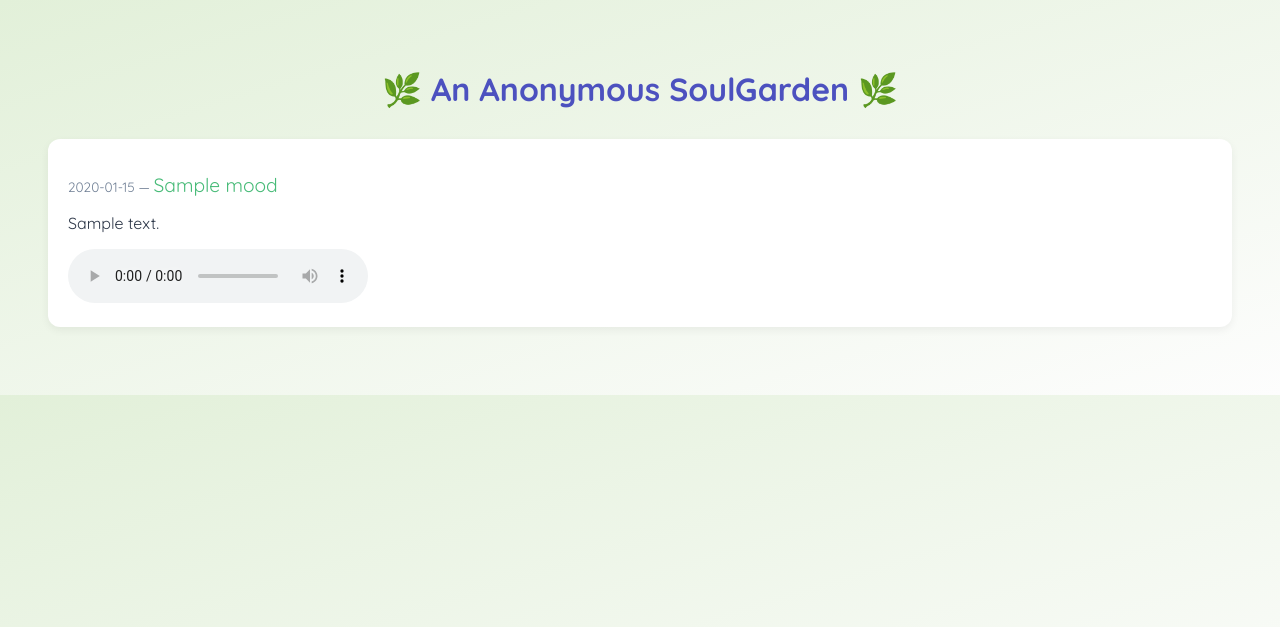
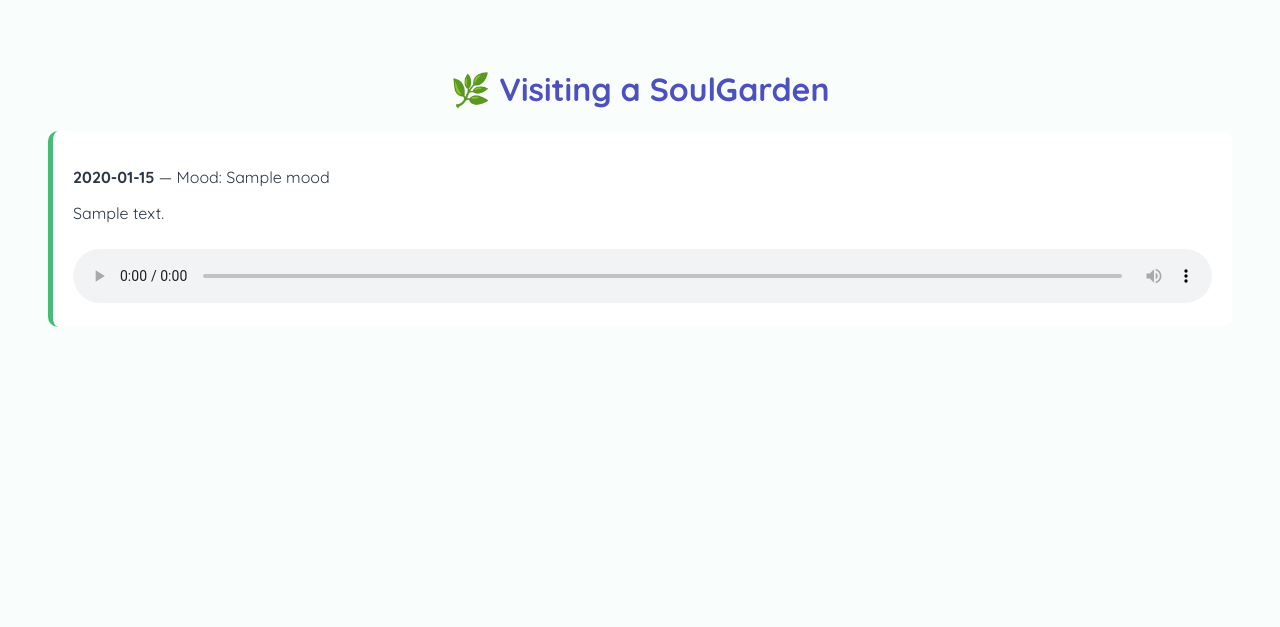
Before and after one commit to garvboiiiii/SoulGarden, a Flask app: page /visit_garden/1 in a window 1280 px wide. Shown: the top 627 px of the page. Run offline with Flask 3, Linux system fonts and the light colour scheme; a database or web service that is not in the repository returns one stand-in record (values such as "Sample title"); some libraries are stand-ins or nearby versions.

Commit message:
Update visit_garden.html

```diff
--- a/templates/visit_garden.html
+++ b/templates/visit_garden.html
@@ -1,63 +1,44 @@
 <!DOCTYPE html>
 <html>
 <head>
-  <title>🌸 Visiting a SoulGarden 🌸</title>
+  <title>Visit Garden</title>
   <link href="https://fonts.googleapis.com/css2?family=Quicksand:wght@400;700&display=swap" rel="stylesheet">
   <style>
     body {
       font-family: 'Quicksand', sans-serif;
-      background: linear-gradient(to bottom right, #e2f0d9, #fdfdfd);
+      background: #f9fdfc;
       padding: 40px;
       color: #2d3748;
     }
-
     h1 {
       text-align: center;
       color: #4c51bf;
-      margin-bottom: 30px;
     }
-
     .memory {
-      background: white;
-      border-radius: 12px;
+      background: #fff;
+      border-left: 5px solid #48bb78;
       padding: 20px;
       margin-bottom: 20px;
-      box-shadow: 0 3px 8px rgba(0,0,0,0.06);
+      border-radius: 10px;
     }
-
-    .mood {
-      font-size: 1.2rem;
-      color: #48bb78;
-    }
-
-    .voice {
+    audio {
+      width: 100%;
       margin-top: 10px;
-    }
-
-    .timestamp {
-      font-size: 0.85rem;
-      color: #718096;
     }
   </style>
 </head>
 <body>
-
-  <h1>🌿 An Anonymous SoulGarden 🌿</h1>
-
+  <h1>🌿 Visiting a SoulGarden</h1>
   {% for mem in memories %}
   <div class="memory">
-    <p class="timestamp">{{ mem["timestamp"].strftime('%Y-%m-%d') }} — <span class="mood">{{ mem["mood"] }}</span></p>
-    <p>{{ mem["text"] }}</p>
-    {% if mem["voice"] %}
-      <div class="voice">
-        <audio controls>
-          <source src="/{{ mem['voice'] }}" type="audio/ogg">
-          Your browser does not support the audio element.
-        </audio>
-      </div>
+    <p><strong>{{ mem.timestamp.strftime('%Y-%m-%d') }}</strong> — Mood: {{ mem.mood }}</p>
+    <p>{{ mem.text }}</p>
+    {% if mem.voice %}
+      <audio controls>
+        <source src="/{{ mem.voice }}" type="audio/ogg">
+      </audio>
     {% endif %}
   </div>
   {% endfor %}
-
 </body>
 </html>
```
